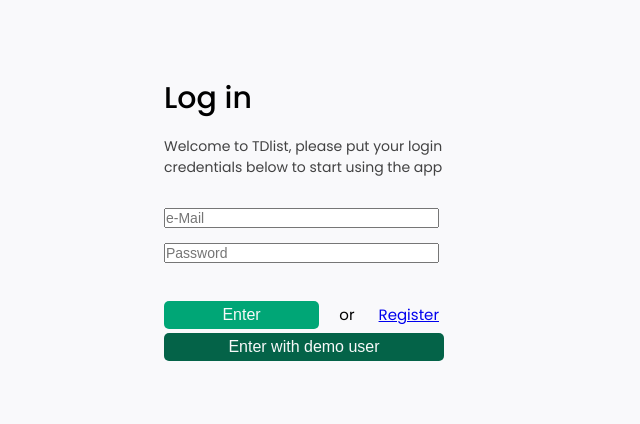
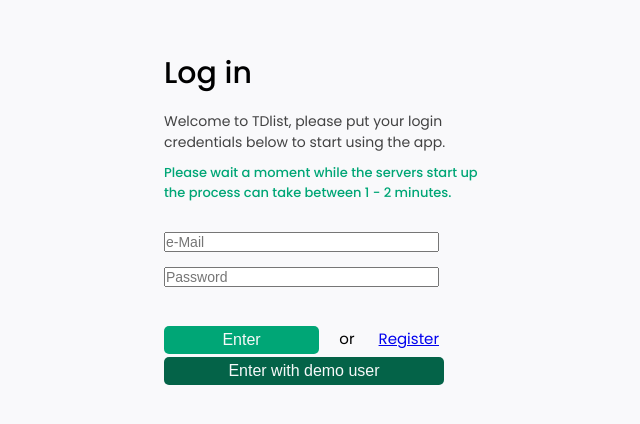
Before and after one commit to Lourdesjupo/todo-list, a React (Vite) app: page /#/ in a window 1280 px wide. Shown: the part 182-606 px from the top of the page, without its empty margins (316-956 px from the left). Built offline with nearby package versions, Linux system fonts and the light colour scheme.

Commit message:
Add server message in login and register

```diff
--- a/src/pages/Login.jsx
+++ b/src/pages/Login.jsx
@@ -45,8 +45,9 @@
             <h1 className='login__title'>Log in</h1>
             <p className='login__text'>
               Welcome to TDlist, please put your login credentials below to
-              start using the app
+              start using the app.
             </p>
+            <span className='server_msg'>Please wait a moment while the servers start up the process can take between 1 - 2 minutes.</span>
             <div className='login__inputs'>
               <input
                 className='login__email'
--- a/src/pages/Register.jsx
+++ b/src/pages/Register.jsx
@@ -25,8 +25,9 @@
             <h1 className='register__title'>Create account</h1>
             <p className='register__text'>
               Welcome to TDlist, please enter your details below to start using
-              the app
+              the app.
             </p>
+            <span className='server_msg'>Please wait a moment while the servers start up the process can take between 1 - 2 minutes.</span>
             <div className='register__inputs'>
               <input
                 className='register__name'
--- a/src/styles/Login.scss
+++ b/src/styles/Login.scss
@@ -33,7 +33,7 @@
   &__text {
     font-size: 1.4rem;
     color: $font-color-primary;
-    padding-bottom: 30px;
+    padding-bottom: 10px;
   }
 
   &__inputs {
@@ -106,3 +106,10 @@
 .label {
   font-size: 1.3rem;
 }
+
+.server_msg {
+color:#00A676;
+font-weight: bold;
+font-size: 1.3rem;
+padding-bottom: 30px;
+}
--- a/src/styles/register.scss
+++ b/src/styles/register.scss
@@ -34,7 +34,7 @@
   &__text {
     font-size:1.4rem;
     color: $font-color-primary;
-    padding-bottom: 30px;
+    padding-bottom: 10px;
 
   }
 
@@ -79,6 +79,13 @@
 
 }
 
+.server_msg {
+  color: #00A676;
+  font-weight: bold;
+  font-size: 1.3rem;
+  padding-bottom: 30px;
+}
+
 // .link{
 //   padding-left: 30px;
 // }
```
